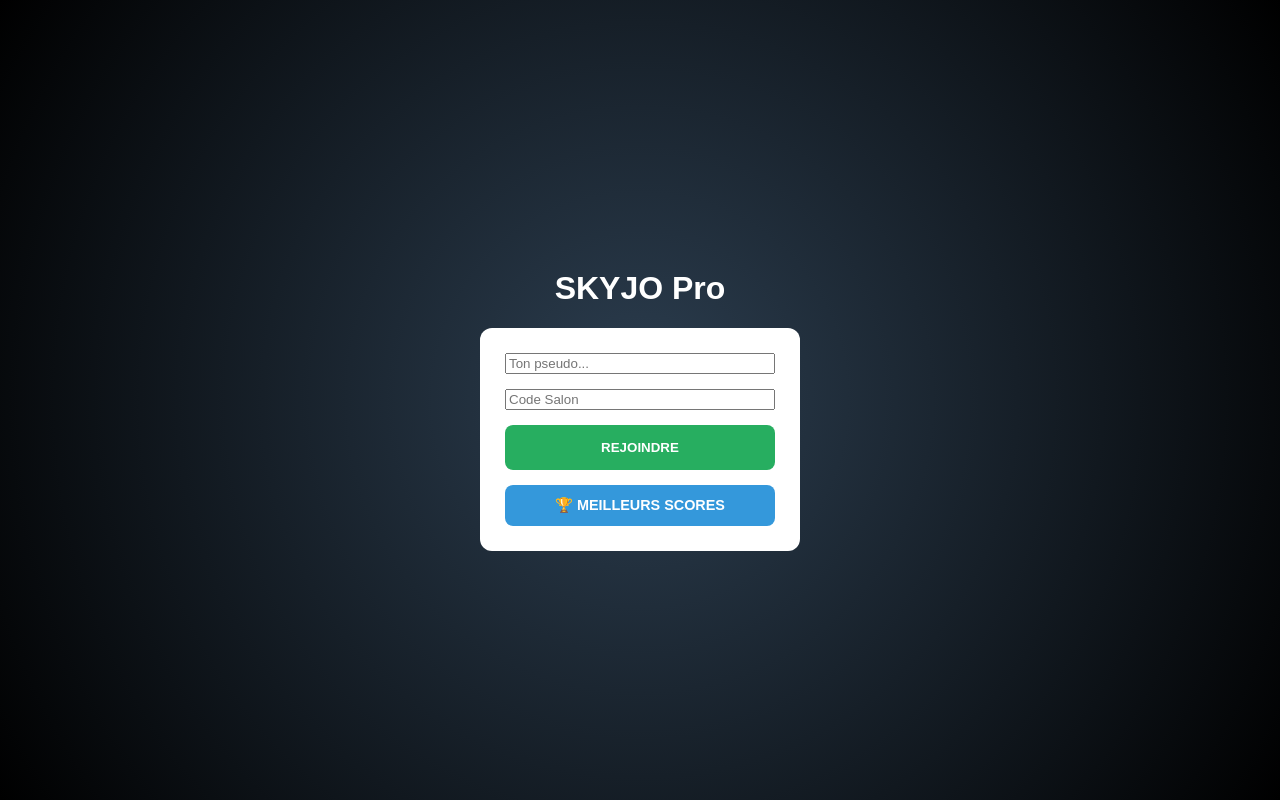
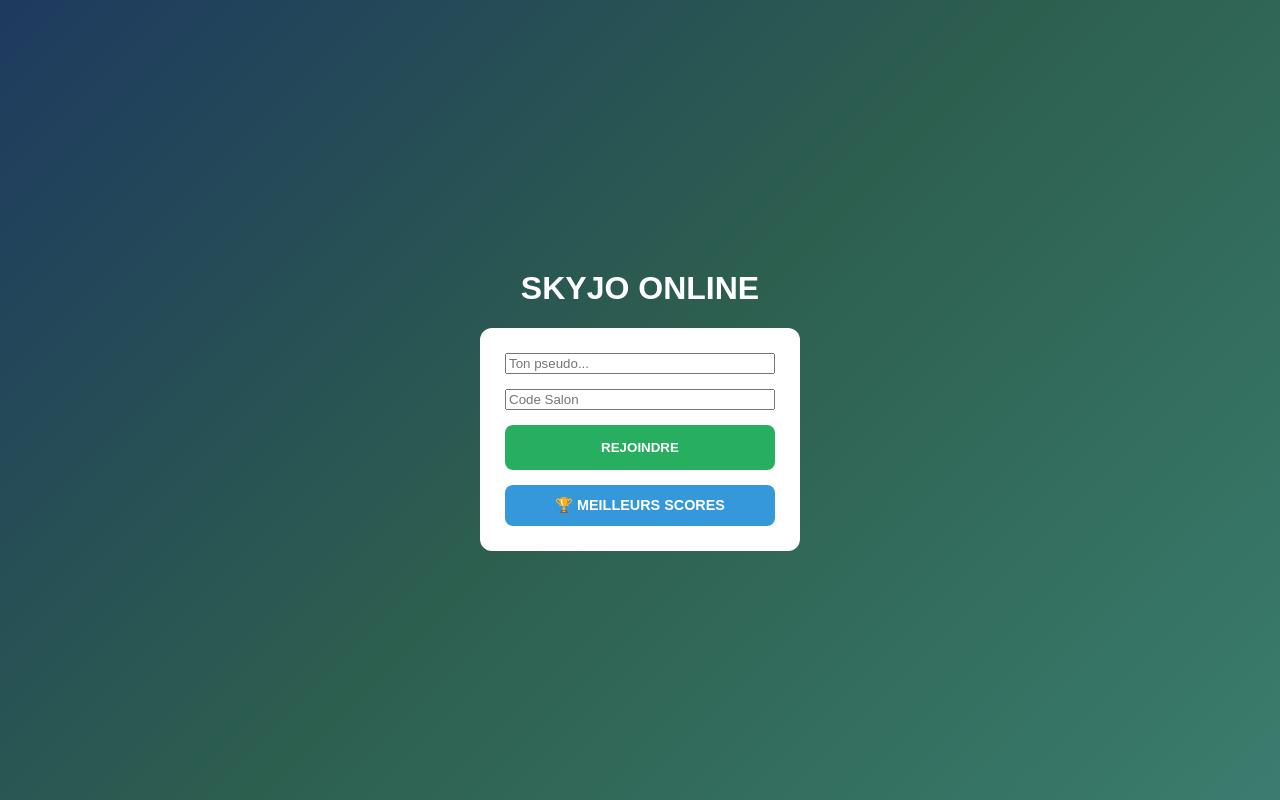
Before and after one commit to sofiaAylal/skyjo-online, a website: page public/index.html in a window 1280 px wide. Drawn offline with nearby package versions, Linux system fonts and the light colour scheme; no server answers.

Commit message:
skyjo v2.5

```diff
--- a/public/index.html
+++ b/public/index.html
@@ -11,7 +11,7 @@
     <div id="last-round-popup">⚠️ DERNIER TOUR !</div>
 
     <div id="main-menu" class="full-screen">
-        <h1>SKYJO <span>Pro</span></h1>
+        <h1>SKYJO <span>ONLINE</span></h1>
         <div class="card-ui">
             <input type="text" id="player-name" placeholder="Ton pseudo...">
             <input type="text" id="room-input" placeholder="Code Salon">
--- a/public/style.css
+++ b/public/style.css
@@ -1,11 +1,11 @@
 :root { --blue: #2c3e50; --green: #27ae60; --dark: #1a1a1a; --gold: #f1c40f; }
 * { box-sizing: border-box; touch-action: manipulation; }
-html, body { margin: 0; padding: 0; width: 100%; background: var(--dark); color: white; font-family: sans-serif; overflow-x: hidden; }
+html, body { margin: 0; padding: 0; width: 100%; background: linear-gradient(135deg, #1e3a5f 0%, #2d5f4f 50%, #3a7d6e 100%); color: white; font-family: sans-serif; overflow-x: hidden; }
 
 .full-screen {
     height: 100%; width: 100%; display: flex; flex-direction: column;
     align-items: center; justify-content: center;
-    background: radial-gradient(circle, #2c3e50, #000);
+    background: linear-gradient(135deg, #1e3a5f 0%, #2d5f4f 50%, #3a7d6e 100%);
     position: fixed; top: 0; left: 0; z-index: 9999;
 }
 .card-ui { background: white; padding: 25px; border-radius: 12px; width: 90%; max-width: 320px; display: flex; flex-direction: column; gap: 15px; color: #333; text-align: center; }
```
